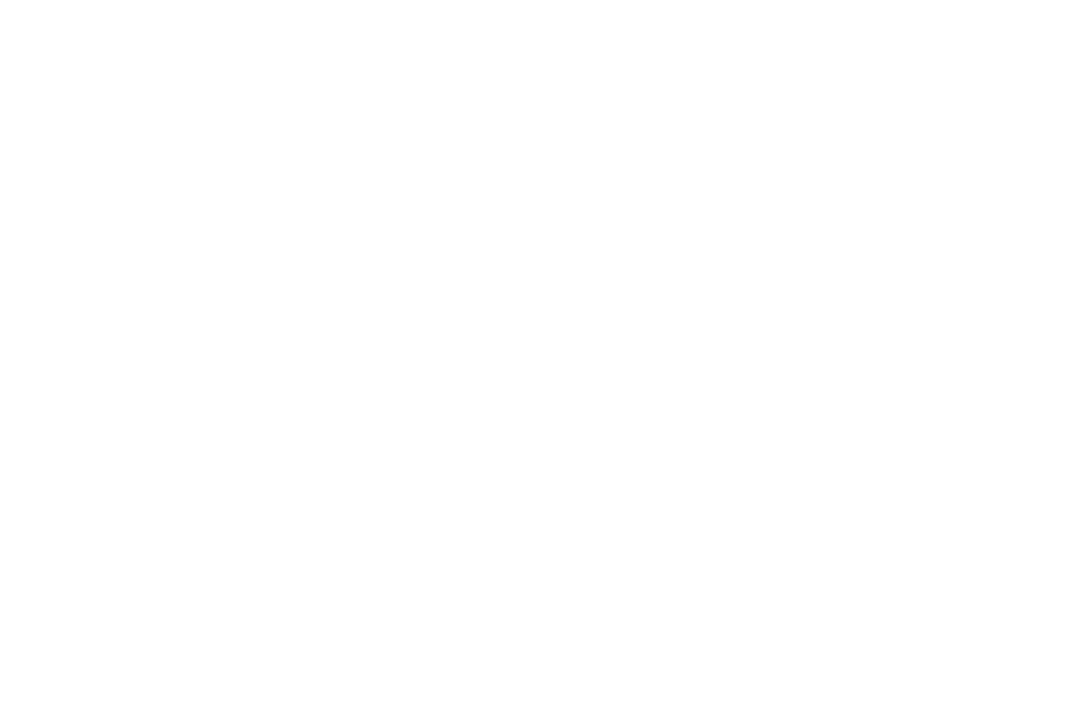
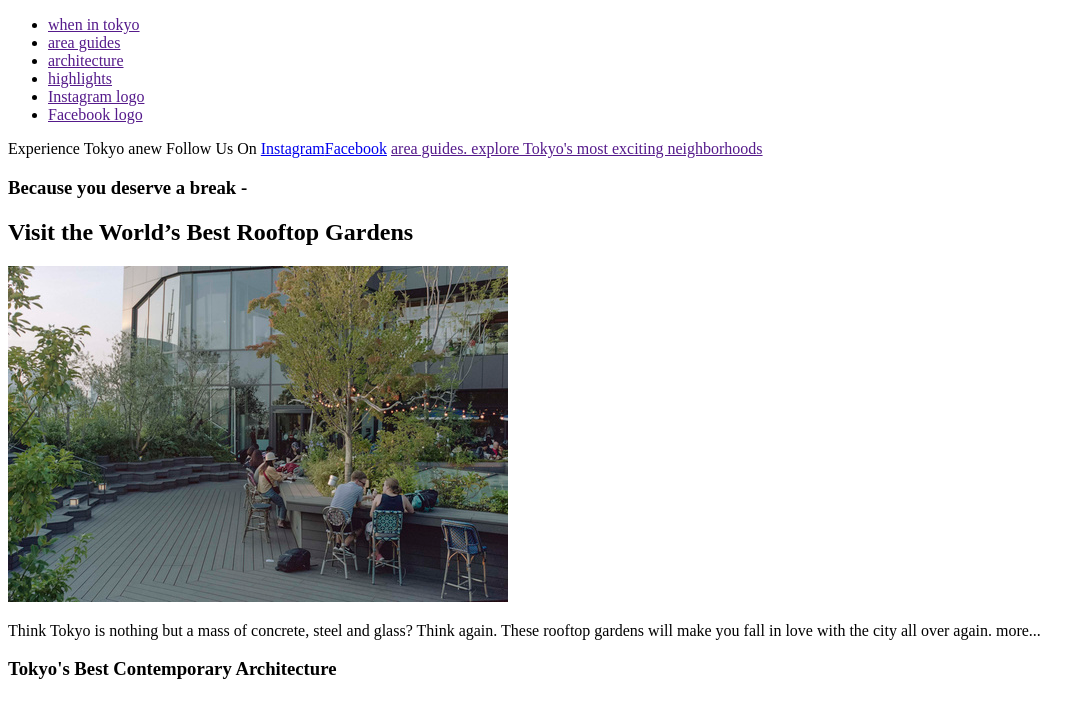
Before and after one commit to Elizafrida/blokweb, a plain HTML site: page index.html in a window 1280 px wide. Shown: the whole page, without its empty margins (0-1084 px from the left). Drawn offline with Linux system fonts and the light colour scheme.

Commit message:
Add files via upload

```diff
--- a/index.html
+++ b/index.html
@@ -6,13 +6,42 @@
 	<meta name="author" content="jouw naam">
 	<meta name="viewport" content="width=device-width, initial-scale=1">
 
-	<title>Naam van je site en/of pagina</title>
+	<title>When in Tokyo</title>
 
 	<link href="styles/style.css" rel="stylesheet">
 </head>
 
 <body>
-
+	<header>
+		<nav>
+			<ul>
+				<li><a href="">when in tokyo</a></li>
+				<li><a href="">area guides</a></li>
+				<li><a href="">architecture</a></li>
+				<li><a href="">highlights</a></li>
+				<li><a href="">Instagram logo</a></li>
+				<li><a href="">Facebook logo</a></li>
+			</ul>
+		</nav>
+	</header>
+	<main>
+		<section class="banners">
+			<banner>Experience Tokyo anew</banner>
+			<banner>Follow Us On <a href="https://www.instagram.com/whenin.tokyo/">Instagram</a><a href="https://www.facebook.com/WhenInTokyoGuide/">Facebook</a></banner>
+			<banner><a href="">area guides. explore Tokyo's most exciting neighborhoods</a></banner>
+		</section>
+		<section class="articles">
+			<article>
+				<h3>Because you deserve a break -</h3>
+				<h2>Visit the World’s Best Rooftop Gardens</h2>
+				<img src="images/articleimg/rooftop.jpg" alt="view on rooftop in Tokyo">
+				<p>Think Tokyo is nothing but a mass of concrete, steel and glass? Think again. These rooftop gardens will make you fall in love with the city all over again. more...</p>
+			</article>
+		</section>
+	</main>
+	<footer>
+		<h3>Tokyo's Best Contemporary Architecture</h3>
+	</footer>
 	<script src="scripts/script.js"></script>
 </body>
 
```
Also changed, not shown: images/articleimg/rooftop.jpg (added).
